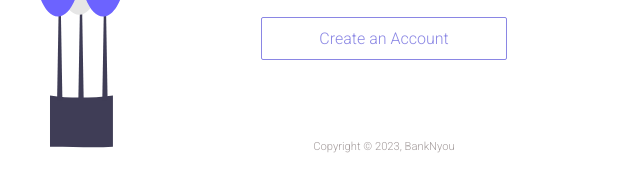
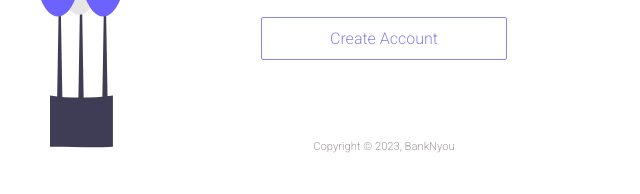
Before and after one commit to divyaranjan10/responsive-login-page, a plain HTML site: page index.html in a window 1280 px wide. Shown: the part 579-773 px from the top of the page, 640-1280 px from the left. Drawn offline with Linux system fonts and the light colour scheme.

Commit message:
README Update

```diff
--- a/index.html
+++ b/index.html
@@ -39,7 +39,7 @@
                     <span>OR</span>
                     <hr class="bar">
                 </div>
-                <a href="#" class="secondary-button">Create an Account</a>
+                <a href="#" class="secondary-button">Create Account</a>
             </div>
             <footer id="main-footer">
                 <p>Copyright &copy; 2023, BankNyou</p>
```
Also changed, not shown: 1 other file.
